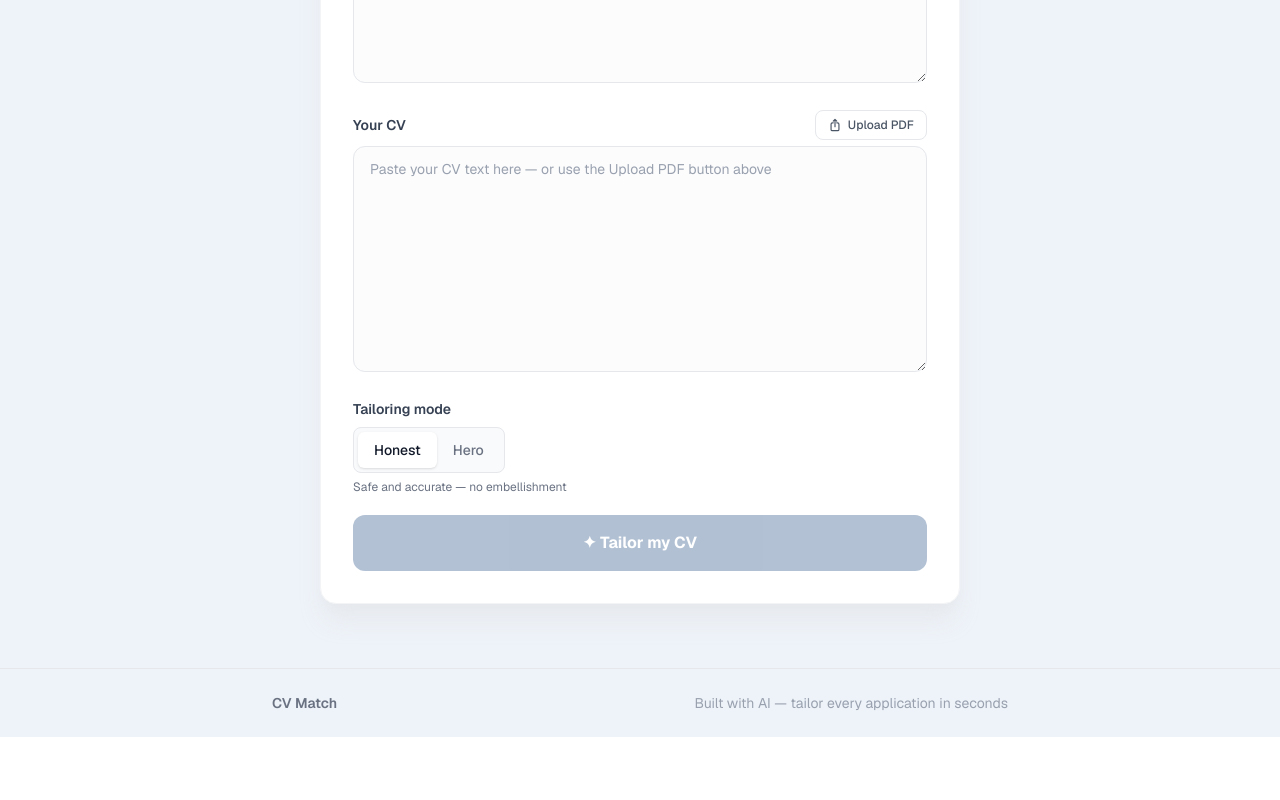
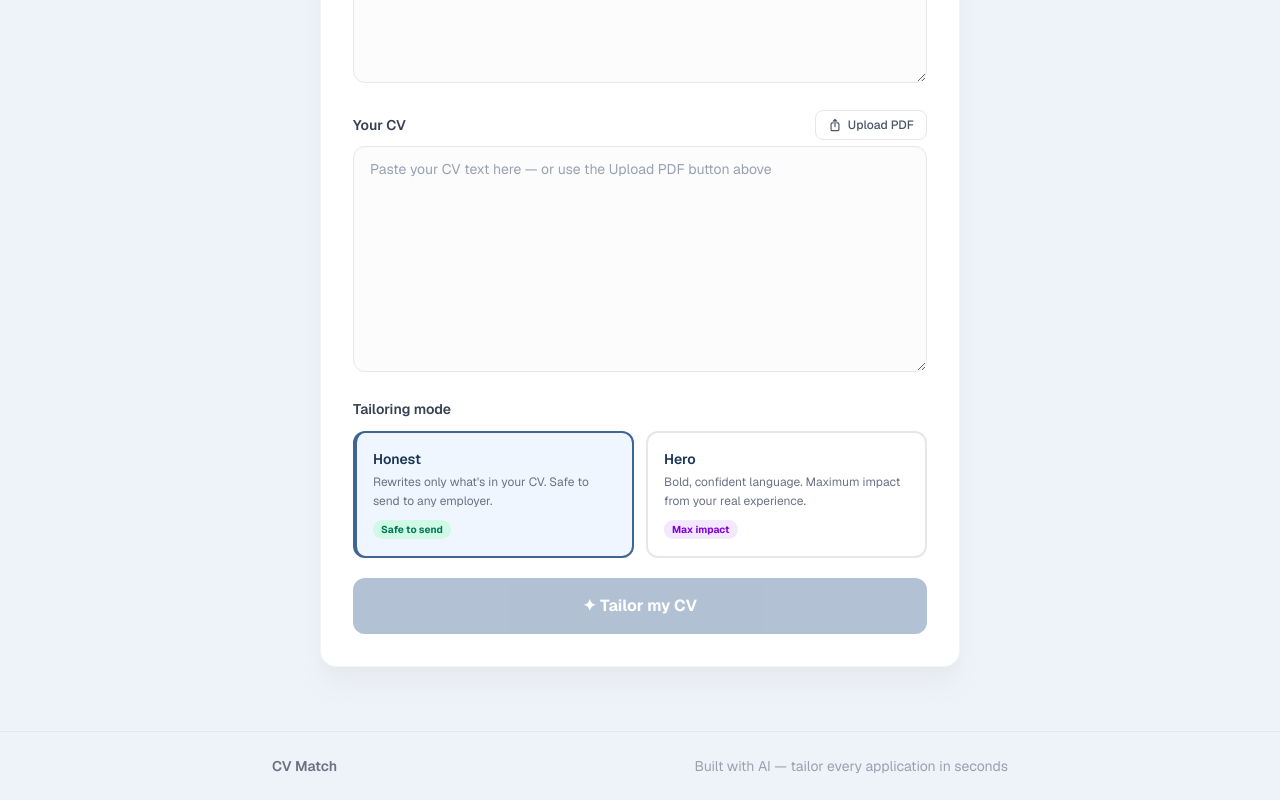
Before and after one commit to Muj-04/CV-Match, a Next.js app: page / in a window 1280 px wide. Shown: the part 1194-1994 px from the top of the page. Before the commit the page ends 1931 px from the top, so only its background shows below. Built offline with nearby package versions, Linux system fonts and the light colour scheme.

Commit message:
feat: upgrade tailoring mode to card-style toggle

```diff
--- a/app/page.tsx
+++ b/app/page.tsx
@@ -515,39 +515,49 @@ export default function Home() {
             </div>
 
             {/* Mode toggle */}
-            <div>
-              <label className="block text-sm font-semibold text-gray-700 mb-2">
+            <div className="space-y-2">
+              <label className="block text-sm font-semibold text-gray-700 mb-3">
                 Tailoring mode
               </label>
-              <div className="inline-flex rounded-lg border border-gray-200 bg-gray-50 p-1">
+              <div className="grid grid-cols-2 gap-3">
                 <button
                   type="button"
                   onClick={() => setTailoringMode("honest")}
-                  className={`px-4 py-2 text-sm font-medium rounded-md transition-all ${
+                  className={`text-left rounded-xl border-2 p-4 transition-all ${
                     tailoringMode === "honest"
-                      ? "bg-white text-gray-900 shadow-sm"
-                      : "text-gray-500 hover:text-gray-700"
+                      ? "border-[#3f6593] bg-[#f0f6ff]"
+                      : "border-gray-200 bg-white hover:border-gray-300"
                   }`}
+                  style={tailoringMode === "honest" ? { borderLeft: "4px solid #3f6593" } : {}}
                 >
-                  Honest
+                  <div className="text-sm font-semibold text-[#1b3554] mb-1">Honest</div>
+                  <div className="text-xs text-gray-500 leading-relaxed">
+                    Rewrites only what's in your CV. Safe to send to any employer.
+                  </div>
+                  <span className="inline-block mt-2 text-[10px] font-bold px-2 py-0.5 rounded-full bg-emerald-100 text-emerald-700">
+                    Safe to send
+                  </span>
                 </button>
+
                 <button
                   type="button"
                   onClick={() => setTailoringMode("hero")}
-                  className={`px-4 py-2 text-sm font-medium rounded-md transition-all ${
+                  className={`text-left rounded-xl border-2 p-4 transition-all ${
                     tailoringMode === "hero"
-                      ? "bg-white text-gray-900 shadow-sm"
-                      : "text-gray-500 hover:text-gray-700"
+                      ? "border-[#1b3554] bg-[#f0f4f9]"
+                      : "border-gray-200 bg-white hover:border-gray-300"
                   }`}
+                  style={tailoringMode === "hero" ? { borderLeft: "4px solid #1b3554" } : {}}
                 >
-                  Hero
+                  <div className="text-sm font-semibold text-[#1b3554] mb-1">Hero</div>
+                  <div className="text-xs text-gray-500 leading-relaxed">
+                    Bold, confident language. Maximum impact from your real experience.
+                  </div>
+                  <span className="inline-block mt-2 text-[10px] font-bold px-2 py-0.5 rounded-full bg-purple-100 text-purple-700">
+                    Max impact
+                  </span>
                 </button>
               </div>
-              <p className="mt-1.5 text-xs text-gray-500">
-                {tailoringMode === "honest"
-                  ? "Safe and accurate — no embellishment"
-                  : "Bold and achievement-focused — maximum impact"}
-              </p>
             </div>
 
             {/* Submit */}
```
